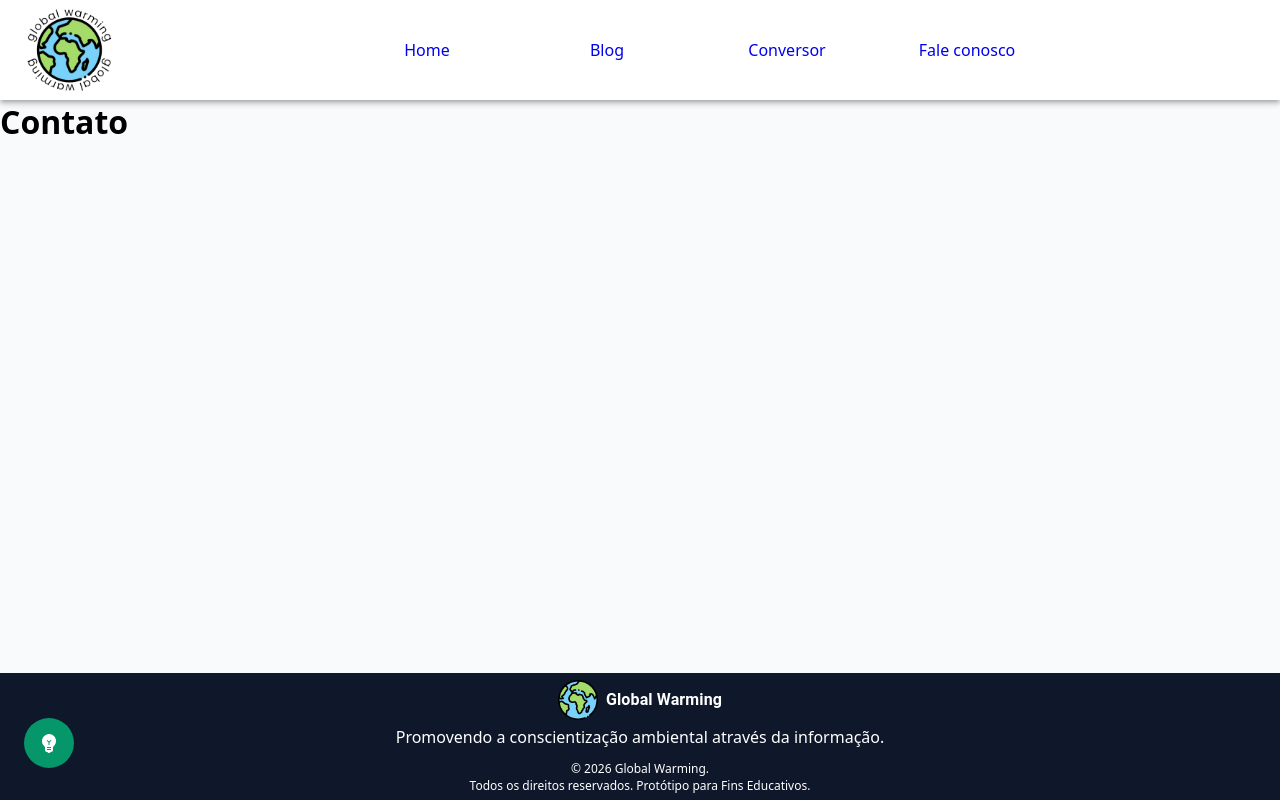
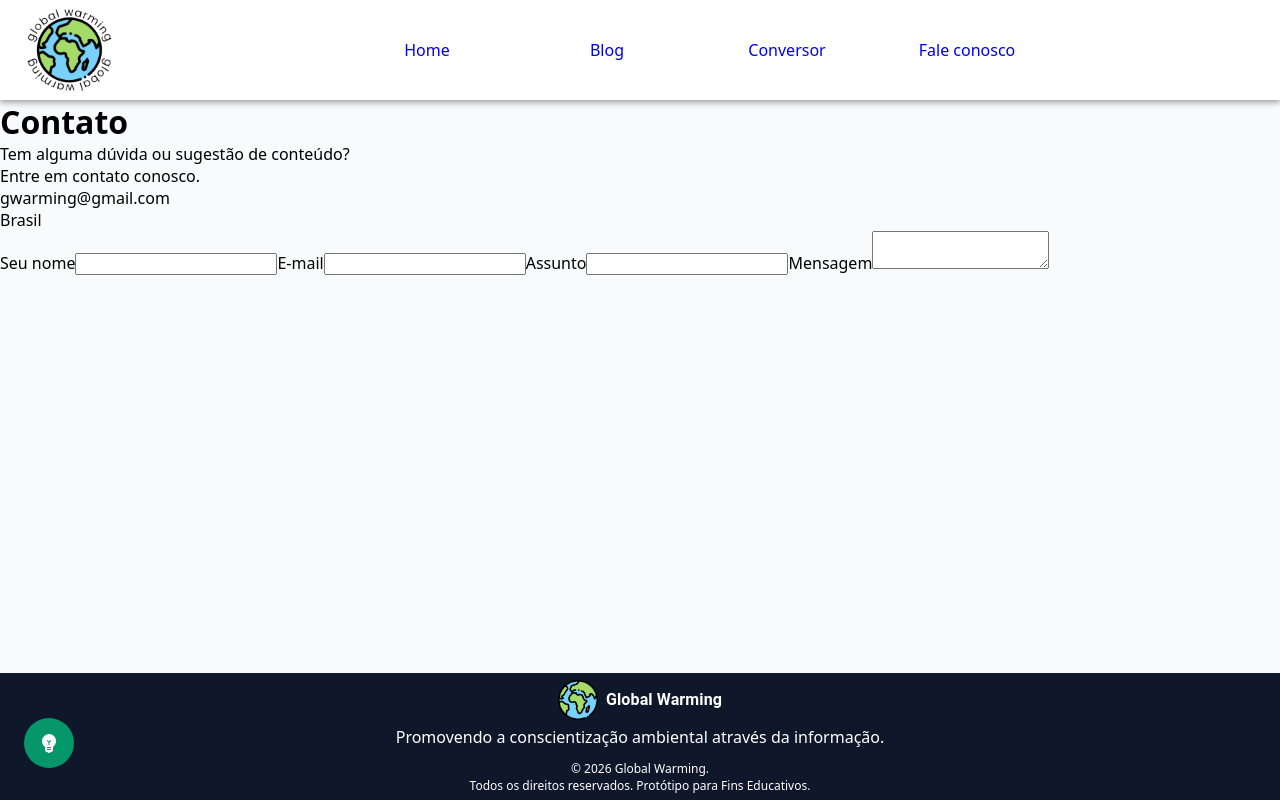
Before and after one commit to RobsonRomualdo/aquecimento_global, a React (Vite) app: page /faleconosco in a window 1280 px wide. Built offline with nearby package versions, Linux system fonts and the light colour scheme.

Commit message:
Implementa formulário e informações de contato
Adiciona formulário de contato com validação obrigatória e informações de contato da aplicação

```diff
--- a/src/pages/faleconosco.jsx
+++ b/src/pages/faleconosco.jsx
@@ -7,9 +7,35 @@ function FaleConosco() {
         <>
             <Header/>
 
-            <main>
-                <h1>Contato</h1>
-            </main>
+<main>
+    <h1>Contato</h1>
+
+    <p>
+        Tem alguma dúvida ou sugestão de conteúdo?
+        <br />
+        Entre em contato conosco.
+    </p>
+
+    <p>gwarming@gmail.com</p>
+
+    <p>Brasil</p>
+
+    <form>
+
+        <label>Seu nome</label>
+        <input type="text" required />
+
+        <label>E-mail</label>
+        <input type="email" required />
+
+        <label>Assunto</label>
+        <input type="text" required />
+
+        <label>Mensagem</label>
+        <textarea required></textarea>
+
+    </form>
+</main>
 
             <Footer/>
             <ADrawer/>
```
